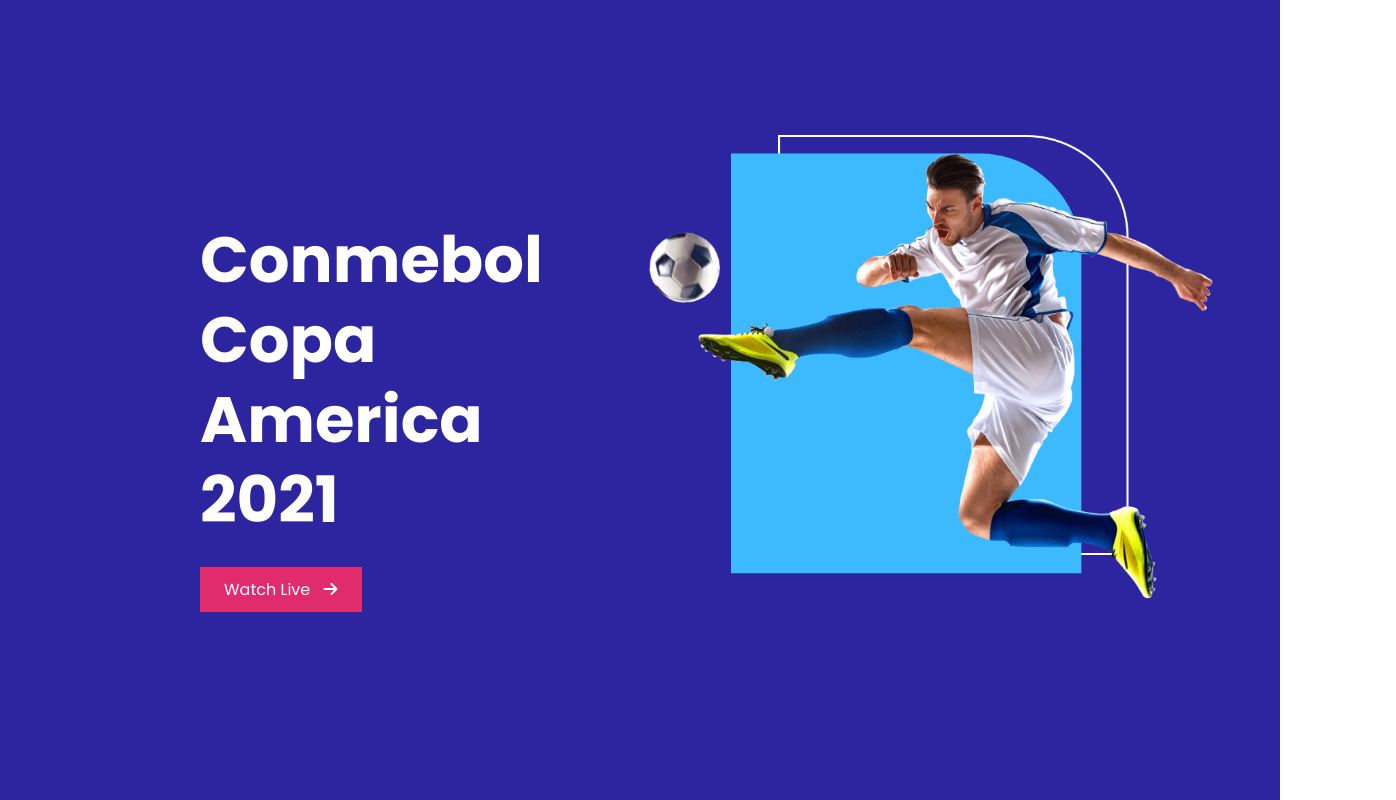
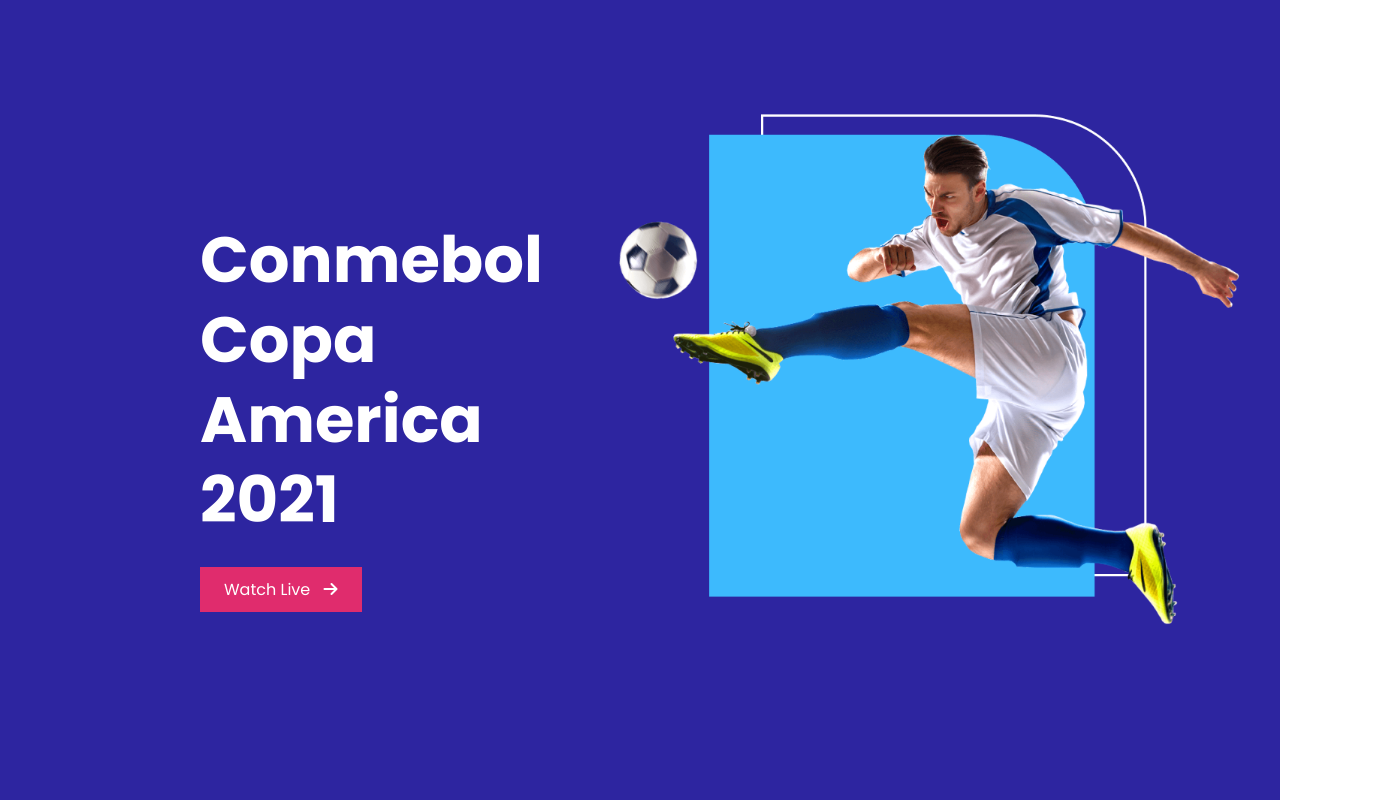
Before and after one commit to tajmin/responsive-football-website, a plain HTML site: page index.html in a window 1280 px wide. Shown: the top 800 px of the page, 1396 px wide, since content can reach past the window. Drawn offline with Linux system fonts and the light colour scheme.

Commit message:
transition transform

```diff
--- a/styles/style.css
+++ b/styles/style.css
@@ -75,6 +75,14 @@
     padding: 135px 140px 80px 102px;
 }
 
+/* Section Image Transform */
+.section-image img {
+    transition: all .5s ease-in-out;
+ }
+
+ .top-banner:hover .section-image img {
+    transform: scale(1.1);
+ }
 
 
 /* ------------------------------
```
